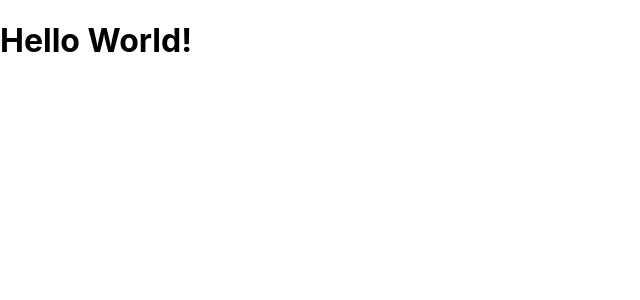
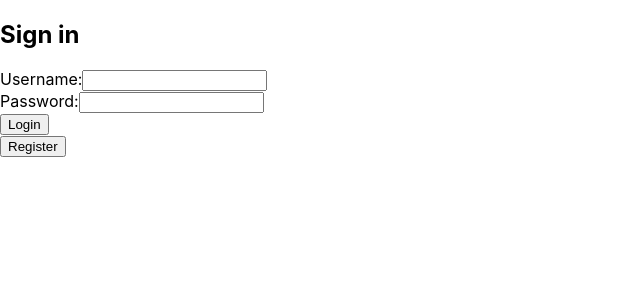
Before and after one commit to csmithmountain/bookstore-react-app, a React (Create React App) app in the folder client/: page / in a window 1280 px wide. Shown: the top 300 px of the page, without its empty margins (0-640 px from the left). Built offline with nearby package versions, Linux system fonts and the light colour scheme.

Commit message:
Rendering LoginForm

```diff
--- a/client/src/App.js
+++ b/client/src/App.js
@@ -1,9 +1,10 @@
 import './App.css';
+import LoginForm from './components/LoginForm';
 
 function App() {
   return (
     <>
-    <h1>Hello World!</h1>
+    <LoginForm/>
     </>
   );
 }
```
